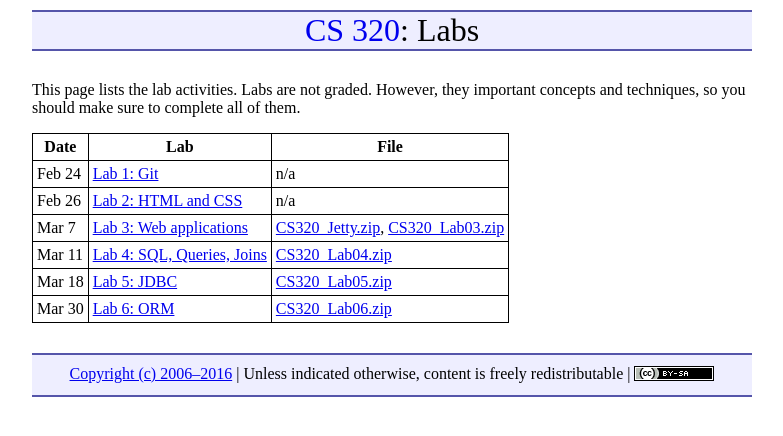
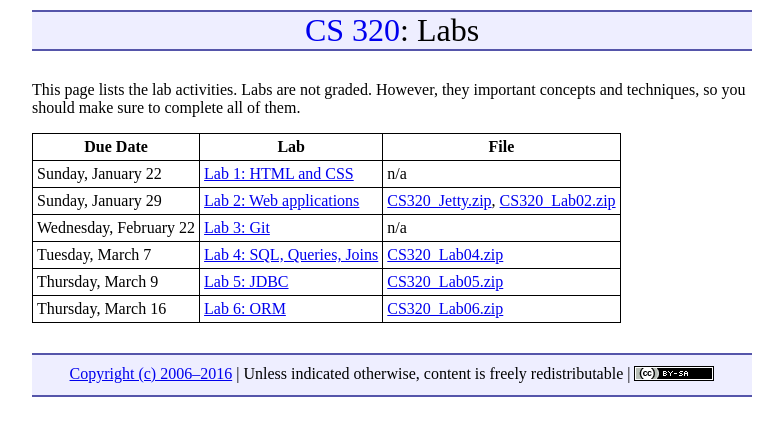
Before and after one commit to ycpcs/cs320-spring2017, a Jekyll site: the page built from labs/index.md, in a window 1280 px wide. Shown: the top 436 px of the page, without its empty margins (248-1031 px from the left). Built offline with Jekyll 4.4.1, drawn with Linux system fonts in a browser that asks for light colours.

Commit message:
updates to lab schedule

```diff
--- a/labs/index.md
+++ b/labs/index.md
@@ -5,11 +5,11 @@ title: "Labs"
 
 This page lists the lab activities.  Labs are not graded.  However, they important concepts and techniques, so you should make sure to complete all of them.
 
-Date | Lab | File
+Due Date | Lab | File
 ---- | --- | ----
-Feb 24 | [Lab 1: Git](lab01.html) | n/a
-Feb 26 | [Lab 2: HTML and CSS](lab02.html) | n/a
-Mar 7 | [Lab 3: Web applications](lab03.html) | [CS320\_Jetty.zip](CS320_Jetty.zip), [CS320\_Lab03.zip](CS320_Lab03.zip)
-Mar 11| [Lab 4: SQL, Queries, Joins](lab04.html) | [CS320\_Lab04.zip](CS320_Lab04.zip)
-Mar 18 | [Lab 5: JDBC](lab05.html) | [CS320\_Lab05.zip](CS320_Lab05.zip)
-Mar 30 | [Lab 6: ORM](lab06.html) | [CS320\_Lab06.zip](CS320_Lab06.zip)
+Sunday, January 22     | [Lab 1: HTML and CSS](lab01.html) | n/a
+Sunday, January 29     | [Lab 2: Web applications](lab02.html) | [CS320\_Jetty.zip](CS320_Jetty.zip), [CS320\_Lab02.zip](CS320_Lab02.zip)
+Wednesday, February 22 | [Lab 3: Git](lab03.html) | n/a
+Tuesday, March 7       | [Lab 4: SQL, Queries, Joins](lab04.html) | [CS320\_Lab04.zip](CS320_Lab04.zip)
+Thursday, March 9      | [Lab 5: JDBC](lab05.html) | [CS320\_Lab05.zip](CS320_Lab05.zip)
+Thursday, March 16     | [Lab 6: ORM](lab06.html) | [CS320\_Lab06.zip](CS320_Lab06.zip)
```
